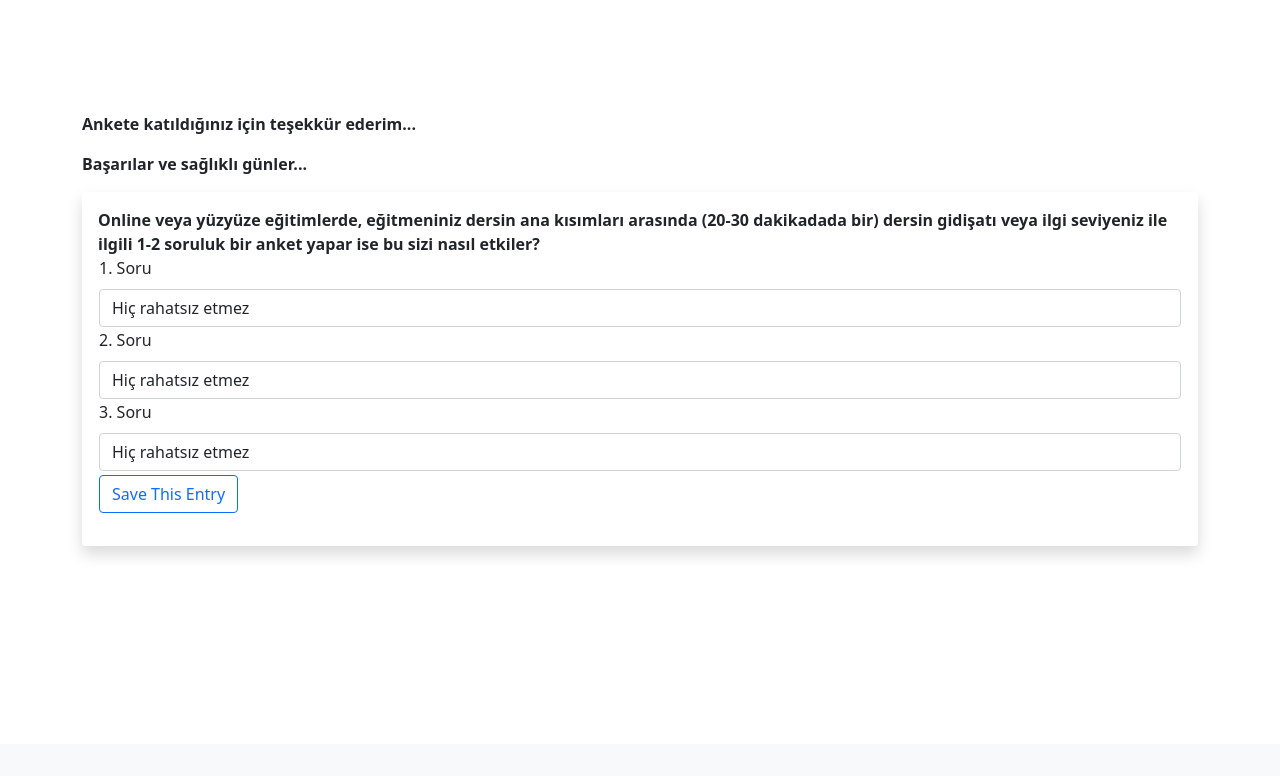
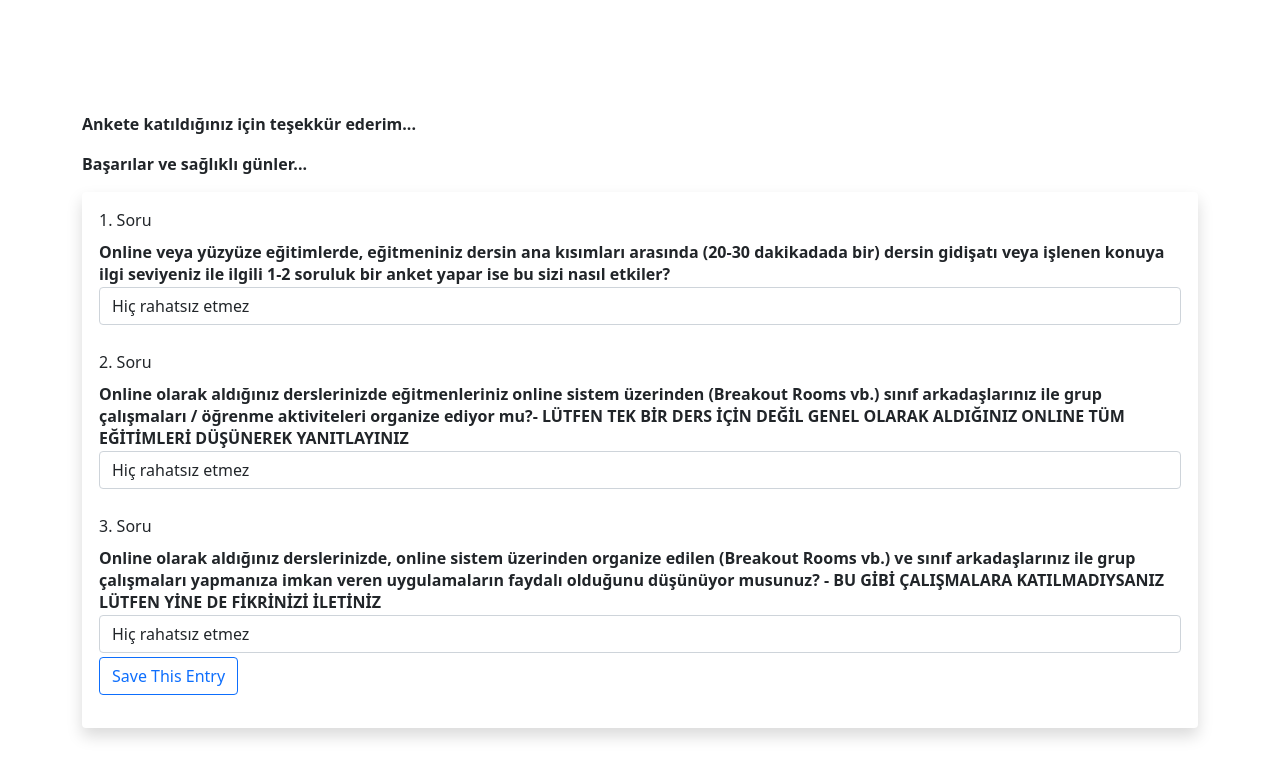
Before and after one commit to Groovy04/idu, a Flask app: page / in a window 1280 px wide. Shown: the part 56-832 px from the top of the page. Before the commit the page ends 611 px from the top, so only its background shows below. Run offline with Flask 2, Linux system fonts and the light colour scheme; parts of the project's set-up code (start-up, migrations or seed data) failed here and were passed over.

Commit message:
Update index.html

```diff
--- a/templates/index.html
+++ b/templates/index.html
@@ -31,12 +31,19 @@
   <form method="POST">
       <table style="width:100%", id="mytable">
       {{form.hidden_tag()}}
-      <tr>Online veya yüzyüze eğitimlerde, eğitmeniniz dersin ana kısımları arasında (20-30 dakikadada bir) dersin gidişatı veya ilgi seviyeniz ile ilgili 1-2 soruluk bir anket yapar ise bu sizi nasıl etkiler?</tr>
+
       <tr><td>{{form.soru1.label(class="form-label")}}</td></tr>
+      <tr><td><b>Online veya yüzyüze eğitimlerde, eğitmeniniz dersin ana kısımları arasında (20-30 dakikadada bir) dersin gidişatı veya işlenen konuya ilgi seviyeniz ile ilgili 1-2 soruluk bir anket yapar ise bu sizi nasıl etkiler?</b></td></tr>
       <tr><td>{{form.soru1(class="form-control")}}</td></tr>
+      <tr><td>&nbsp&nbsp</td> </tr>
+
       <tr><td>{{form.soru2.label(class="form-label")}}</td></tr>
+      <tr><td><b>Online olarak aldığınız derslerinizde eğitmenleriniz online sistem üzerinden (Breakout Rooms vb.) sınıf arkadaşlarınız ile grup çalışmaları / öğrenme aktiviteleri organize ediyor mu?- LÜTFEN TEK BİR DERS İÇİN DEĞİL GENEL OLARAK ALDIĞINIZ ONLINE TÜM EĞİTİMLERİ DÜŞÜNEREK YANITLAYINIZ </b></td></tr>
       <tr><td>{{form.soru2(class="form-control")}}</td></tr>
+      <tr><td>&nbsp&nbsp</td> </tr>
+
       <tr><td>{{form.soru3.label(class="form-label")}}</td></tr>
+      <tr><td><b>Online olarak aldığınız derslerinizde, online sistem üzerinden organize edilen (Breakout Rooms vb.) ve sınıf arkadaşlarınız ile grup çalışmaları yapmanıza imkan veren uygulamaların faydalı olduğunu düşünüyor musunuz? - BU GİBİ ÇALIŞMALARA KATILMADIYSANIZ LÜTFEN YİNE DE FİKRİNİZİ İLETİNİZ</b></td></tr>
       <tr><td>{{form.soru3(class="form-control")}}</td></tr>
       <tr><td></td></tr>
       <tr><td>{{form.submit(class="btn btn-outline-primary")}}</td></tr>
```
